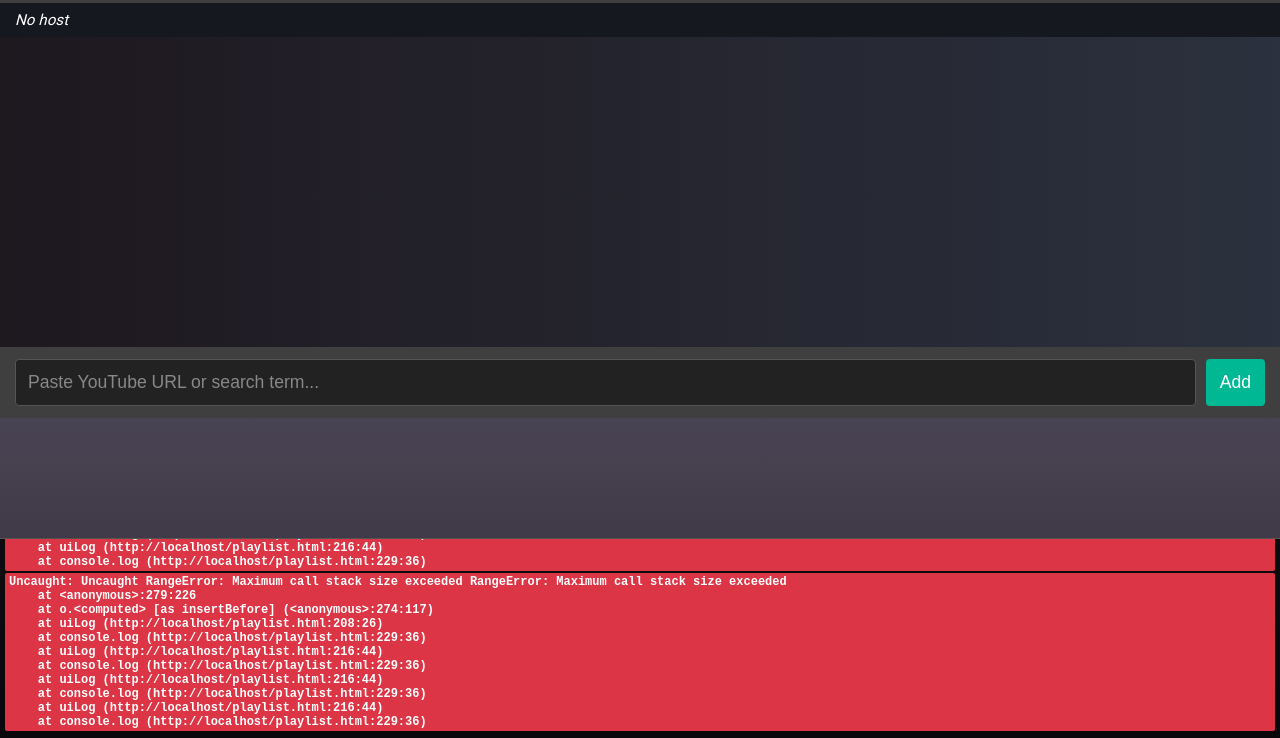
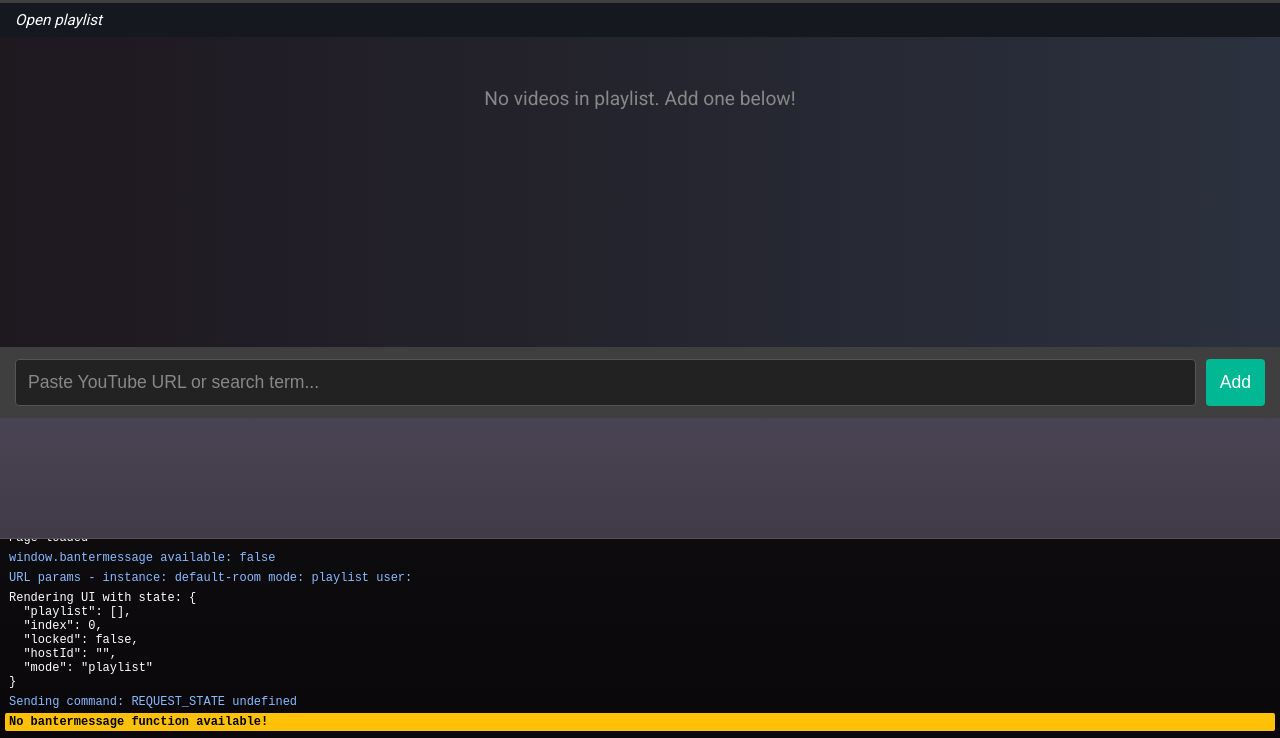
Before and after one commit to FireRat666/Banter-YT-Player, a plain HTML site: page playlist.html in a window 1280 px wide. Shown: the part 62-800 px from the top of the page. Drawn offline with Linux system fonts and the light colour scheme.

Commit message:
update playlist.html

```diff
--- a/playlist.html
+++ b/playlist.html
@@ -188,6 +188,14 @@
         const logContainer = document.getElementById('log-container');
         const MAX_LOG_ENTRIES = 100;
 
+        // Capture original console methods to prevent recursion
+        const originalConsole = {
+            log: console.log,
+            info: console.info,
+            warn: console.warn,
+            error: console.error
+        };
+
         // --- On-Screen Debugging ---
         function uiLog(level, ...args) {
             // 1. Format the message
@@ -213,14 +221,15 @@
             }
 
             // 4. Also send to native console
-            console[level] ? console[level](...args) : console.log(...args);
+            const logFn = originalConsole[level] || originalConsole.log;
+            logFn.apply(console, args);
 
             // 5. Forward to space script if possible
             if(window.bantermessage) {
                  try {
                     window.bantermessage(JSON.stringify({ type: "LOG", data: `[PlaylistUI] ${message}` }));
                 } catch (e) {
-                    console.error("Failed to send log message to space:", e);
+                    originalConsole.error("Failed to send log message to space:", e);
                 }
             }
         }
@@ -248,6 +257,14 @@
         // --- App Logic ---
         console.log("Page loaded");
         console.info("window.bantermessage available:", typeof window.bantermessage === 'function');
+
+        // Poll for bantermessage availability in case it is injected late
+        const banterCheckInterval = setInterval(() => {
+            if (typeof window.bantermessage === 'function') {
+                console.info("window.bantermessage became available asynchronously!");
+                clearInterval(banterCheckInterval);
+            }
+        }, 500);
 
         let currentState = {
             playlist: [],
```
